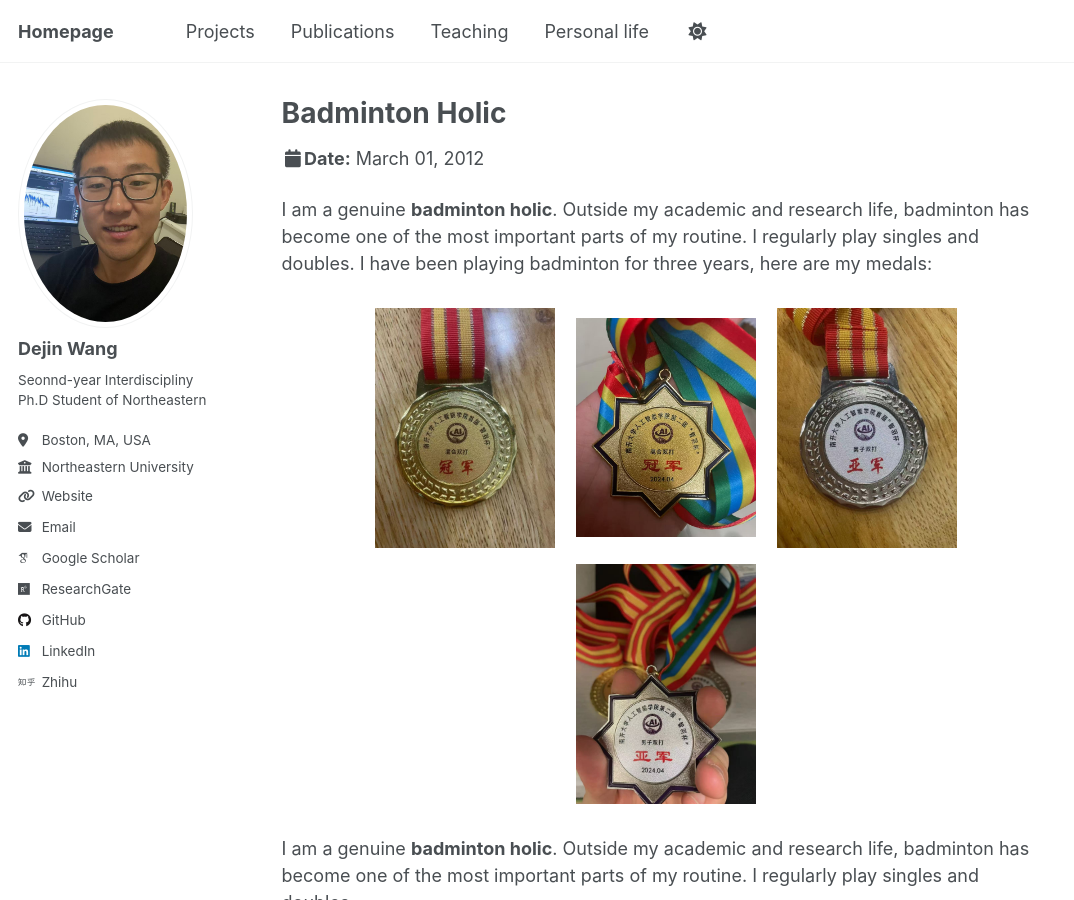
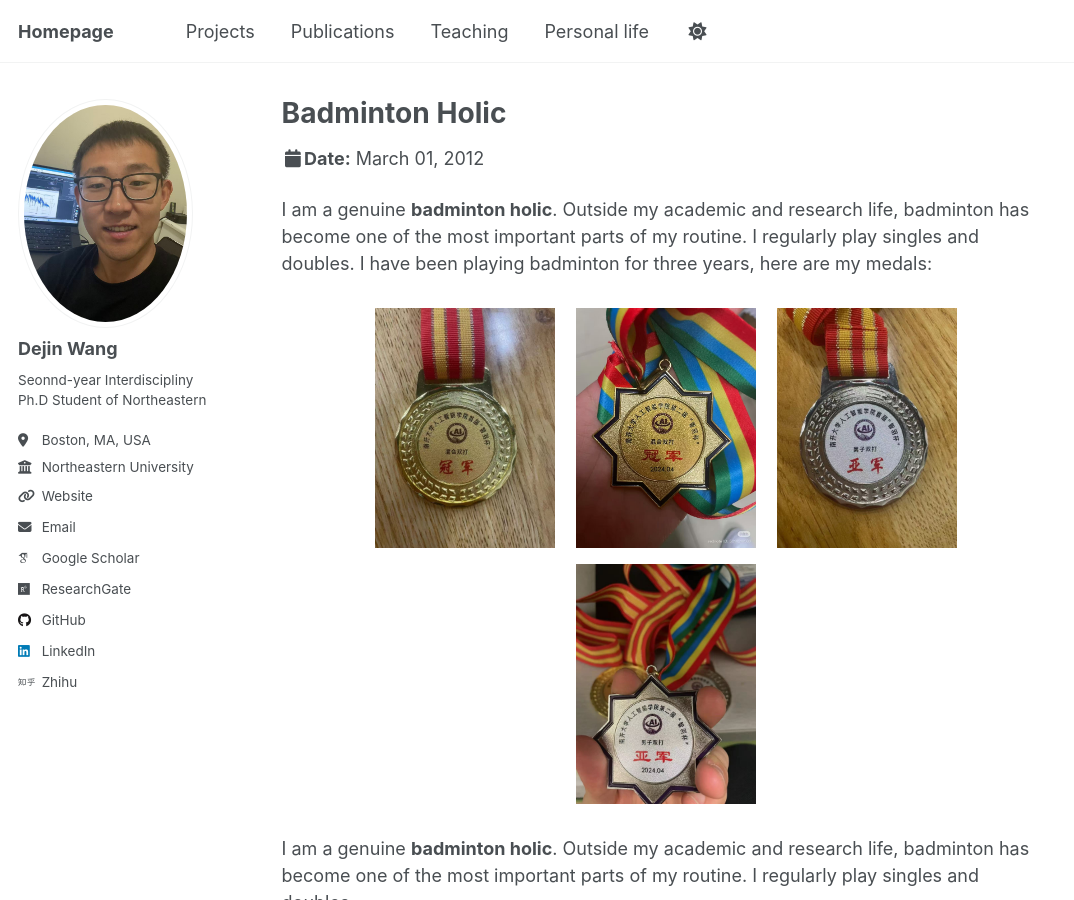
Before and after one commit to dejin-wang/dejin-wang.github.io, a Jekyll site: the page built from _talks/2012-03-01-talk-1.md, in a window 1280 px wide and 900 px high. Shown: the whole window, without its empty margins (0-1074 px from the left). Built offline with Jekyll 4.4.1, drawn with Linux system fonts in a browser that asks for light colours; some web fonts are replaced; a script that is not in the unit is left out.

Commit message:
Update 2012-03-01-talk-1.md

```diff
--- a/_talks/2012-03-01-talk-1.md
+++ b/_talks/2012-03-01-talk-1.md
@@ -10,7 +10,7 @@ I am a genuine **badminton holic**. Outside my academic and research life, badmi
 I have been playing badminton for three years, here are my medals:
 <p align="center">
   <img src="/images/badminton_medal1.jpg" width="180" style="margin:8px;"/>
-  <img src="/images/badminton_medal2.jpg" width="180" style="margin:8px;"/>
+  <img src="/images/badminton_medal21.jpg" width="180" style="margin:8px;"/>
   <img src="/images/badminton_medal3.jpg" width="180" style="margin:8px;"/>
   <img src="/images/badminton_medal4.jpg" width="180" style="margin:8px;"/>
 </p>
```
